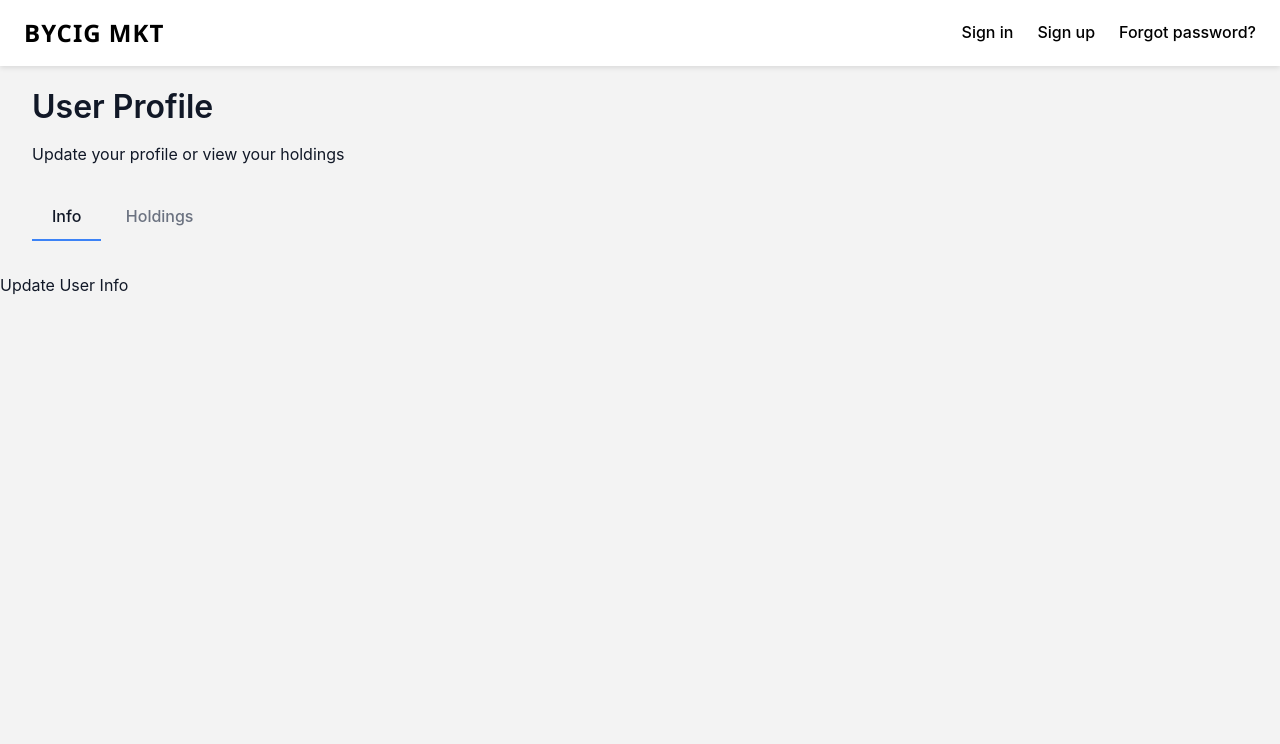
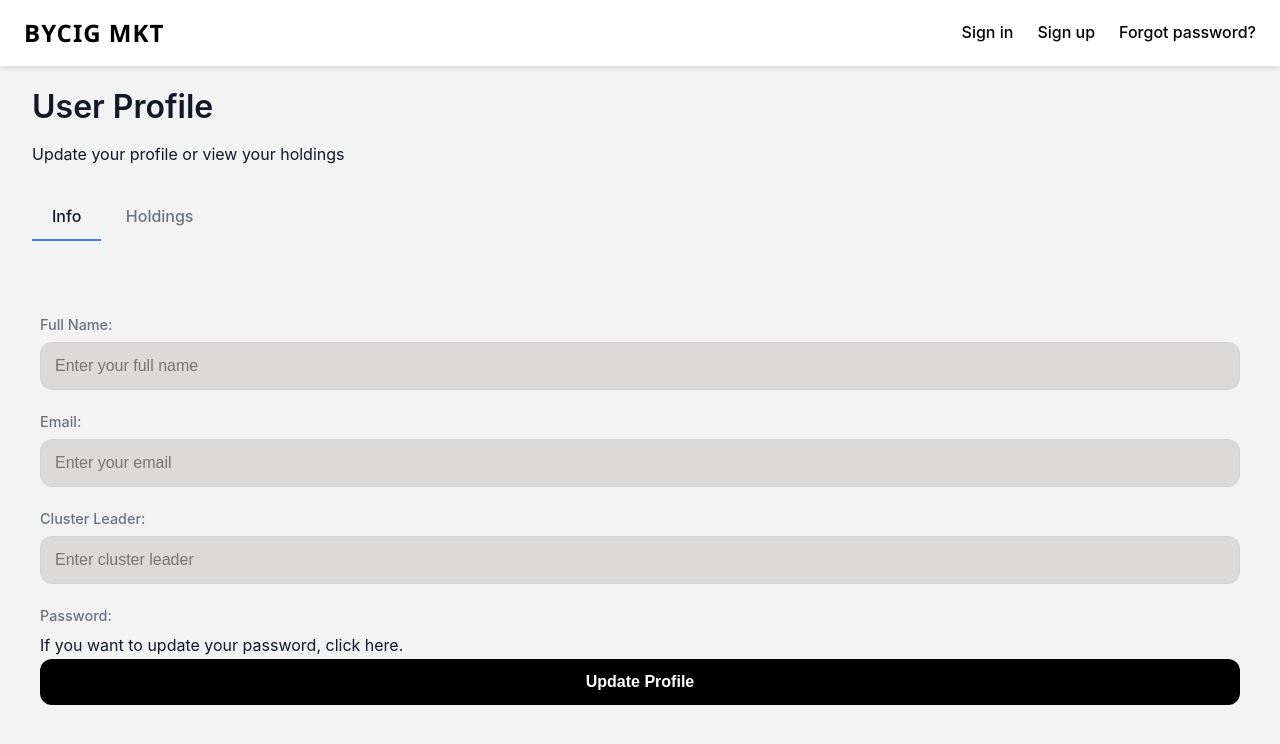
Before and after one commit to mystocks-africa/bycig-mkt, a PHP site: page /profile in a window 1280 px wide. Shown: the top 744 px of the page. Run offline with PHP 8.4, Linux system fonts and the light colour scheme; data that the repository does not hold is empty; some libraries are stand-ins or nearby versions.

Commit message:
added form for profile

```diff
--- a/app/views/profile/index.php
+++ b/app/views/profile/index.php
@@ -18,10 +18,22 @@
         </div>
     </div>
 
+    <div id="user-info">
+        <form class="form-section" action="/profile/update" method="POST">
+            <label for="full-name">Full Name:</label>
+            <input type="text" id="full-name" name="fullName" placeholder="Enter your full name" required>
 
+            <label for="email">Email:</label>
+            <input type="email" id="email" name="email" placeholder="Enter your email" required>
 
-    <div id="user-info">
-        Update User Info
+            <label for="cluster-leader">Cluster Leader:</label>
+            <input type="text" id="cluster-leader" name="clusterLeader" placeholder="Enter cluster leader">
+
+            <label>Password:</label>
+            <p>If you want to update your password, <a href="/auth/forgot-pwd">click here</a>.</p>
+
+            <button type="submit">Update Profile</button>
+        </form>
     </div>
 
     <div id="user-holdings">
```
